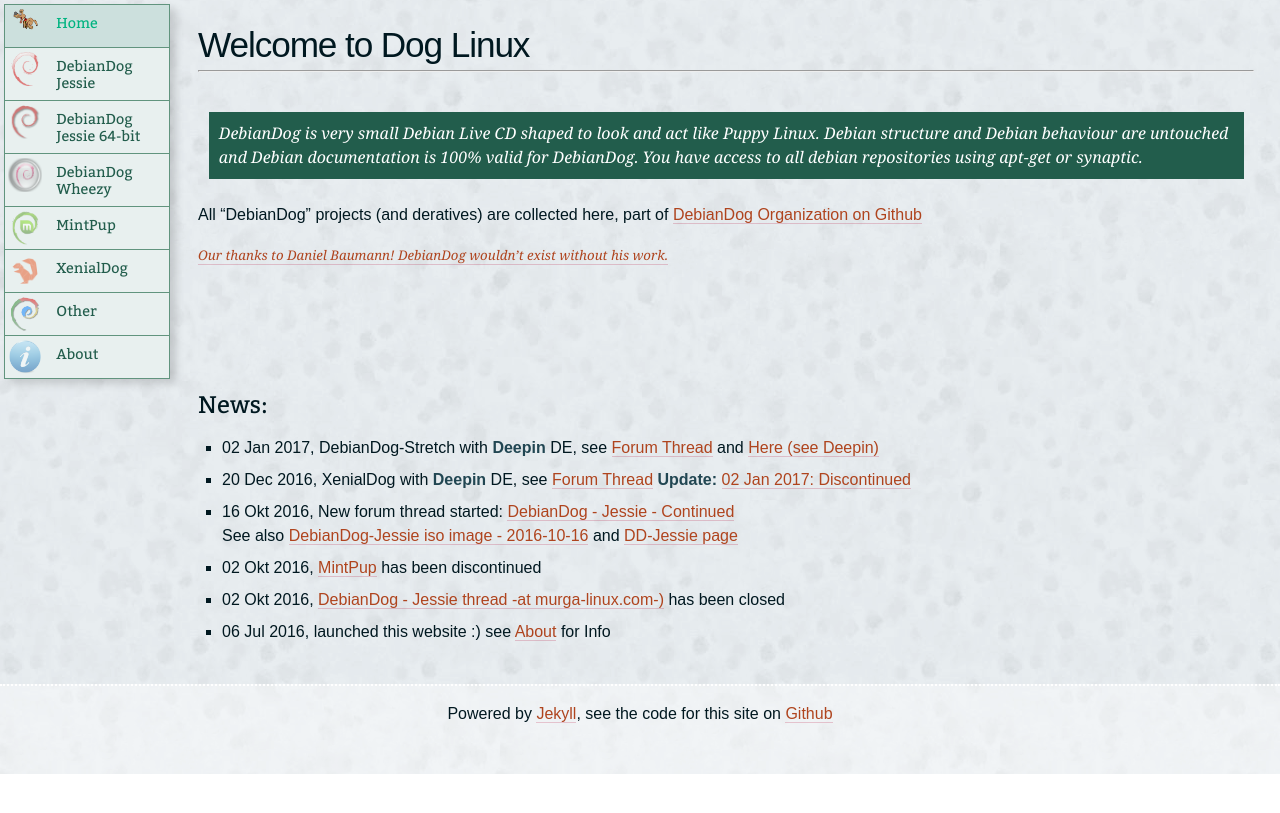
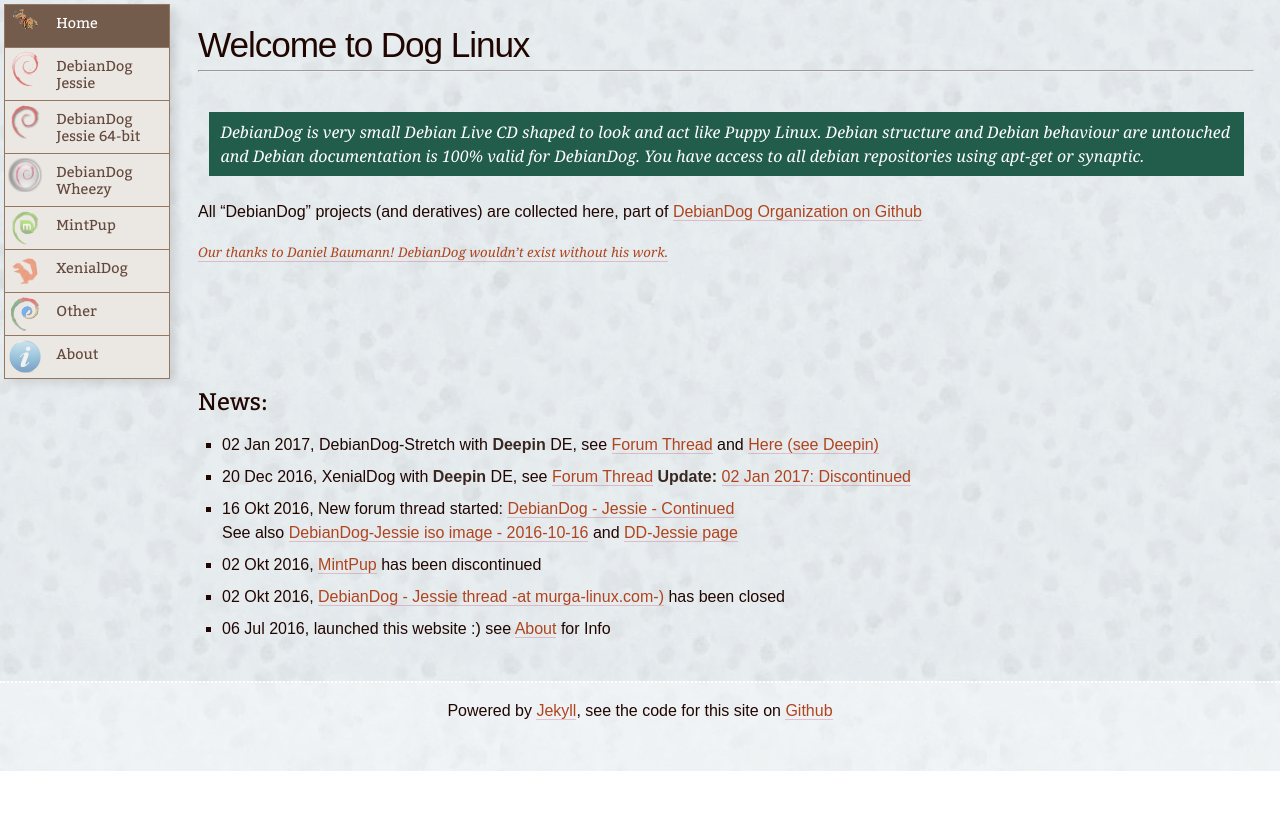
Before and after one commit to DebianDog/doglinux, a Jekyll site: the page built from index.md, in a window 1280 px wide. Shown: the top 813 px of the page. Built offline with Jekyll 4.4.1, drawn with Linux system fonts in a browser that asks for light colours.

Commit message:
More layout changes

```diff
--- a/css/main.css
+++ b/css/main.css
@@ -31,7 +31,7 @@ audio, video, canvas {
     }
 
 body {
-	color: #001820;
+	color: #200600;
 	font-family: sans-serif;
 	font-weight: 500;
 	font-size: 1em; /* 16px */
@@ -146,7 +146,7 @@ em, i, cite, var {
     }
 
 strong, b {
-	color: #214652;
+	color: #392720;
 	font-weight: 600;
 	line-height: 20%;
     }
@@ -270,14 +270,15 @@ main {
     }
 
 .container {
-    background: url("snow.png") #E5EAEE;
+    background: url("snow.png") #FFFCE9;
     width: 100%;
+    	background-color: #FFFCE9;
     float: left;
     }
 
     @media (min-width:10em) {
     .container {
-        background: url("snow.png") #E5EAEE fixed;
+        background: url("snow.png") #FFFCE9 fixed;
         }
     }
 
@@ -370,7 +371,7 @@ main .img-wrapper {
 .grid li a:hover h2,
 .grid li a:focus h2,
 .grid li a:active h2 {
-	color: #001820;
+	color: #200600;
     }
 
 
@@ -383,10 +384,10 @@ main .img-wrapper {
 	display: block;
 	width: 100%;
 	margin: 0.3em 0 1.5em 0.3em;
-	background-color: #61947E;
+	background-color: #947761;
 	overflow: hidden;
 
-	box-shadow: 6px 5px 8px rgba(0,0,0,0.15);
+	box-shadow: 6px 5px 8px rgba(0,0,0,0.1);
     }
 
 .colblock {
@@ -395,12 +396,14 @@ main .img-wrapper {
 	font-family: 'Bitter';
 	font-size: 1.0em;
 	position: relative;
-	padding: 0.6em;
+	padding: 0.5em;
+	padding-left: 0.7em;
 	float: left;
 	width: 98%;
 	margin: 0 0 1.5em 0;
 	margin-left: 0.7em; /* 24px */
-	background-color: #225D4C;
+	background-color: #225D4C; /* #5F473B chocolate */
+
     }
 
 
@@ -435,6 +438,7 @@ main .img-wrapper {
 	margin-right: 85px;
 	font-size: 2.5em;
 	margin-top: 0.5em;
+
     }
 
 .nav-primary li .img-wrapper {
@@ -447,8 +451,7 @@ margin-left: 4px;
 .nav-primary .img-wrapper img {
 	width: 34px;
 	height: 34px;
-	background-color: #E8F0EF;
-	opacity: 0.5;
+    opacity: 0.5;
 
     }
 
@@ -459,10 +462,10 @@ margin-left: 4px;
 .nav-primary li a {
 	display: block;
 	border-bottom: none;
-	color: #225D4C;
+	color: #64493D;
 
 	padding: 10px 0 8px 51px;
-	background-color: #E8F0EF;
+	background-color: #EBE7E3;
 	line-height: 1.18;
 min-height: 42px;
 
@@ -472,25 +475,23 @@ margin: 1px;
 .nav-primary li a:hover,
 .nav-primary li a:focus,
 .nav-primary li a:active {
-	color: #001820;
+	color: #200600;
     }
 
 .nav-primary li a:hover,
 .nav-primary li a:focus,
 .nav-primary li a:active,
 .nav-primary .active,
-.nav-primary .active:hover,
-.nav-primary .active:focus,
-.nav-primary .active:active {
-	background-color: #DAEBE9;
-	color: #54A49A;
+.nav-primary .active:hover {
+	background-color: #F5F2EC;
+	color: #252525;
     }
 
 .nav-primary li a:active,
 .nav-primary .active,
 .nav-primary .active:active {
-    	background-color: #CCE0DD;
-    	color: #00B380;
+    	background-color: #735C4B;
+    	color: #fff;
     }
 
 
@@ -503,14 +504,6 @@ margin: 1px;
 .nav-primary .active:focus .img-wrapper img,
 .nav-primary .active:active .img-wrapper img {
     opacity: 1;
-	background-color: #DAEBE9;
-}
-
-.nav-primary a:active .img-wrapper img,
-.nav-primary .active .img-wrapper img,
-.nav-primary .active:active .img-wrapper img {
-    opacity: 1;
-	background-color: #CCE0DD;
 }
 
 .title-site {
```
